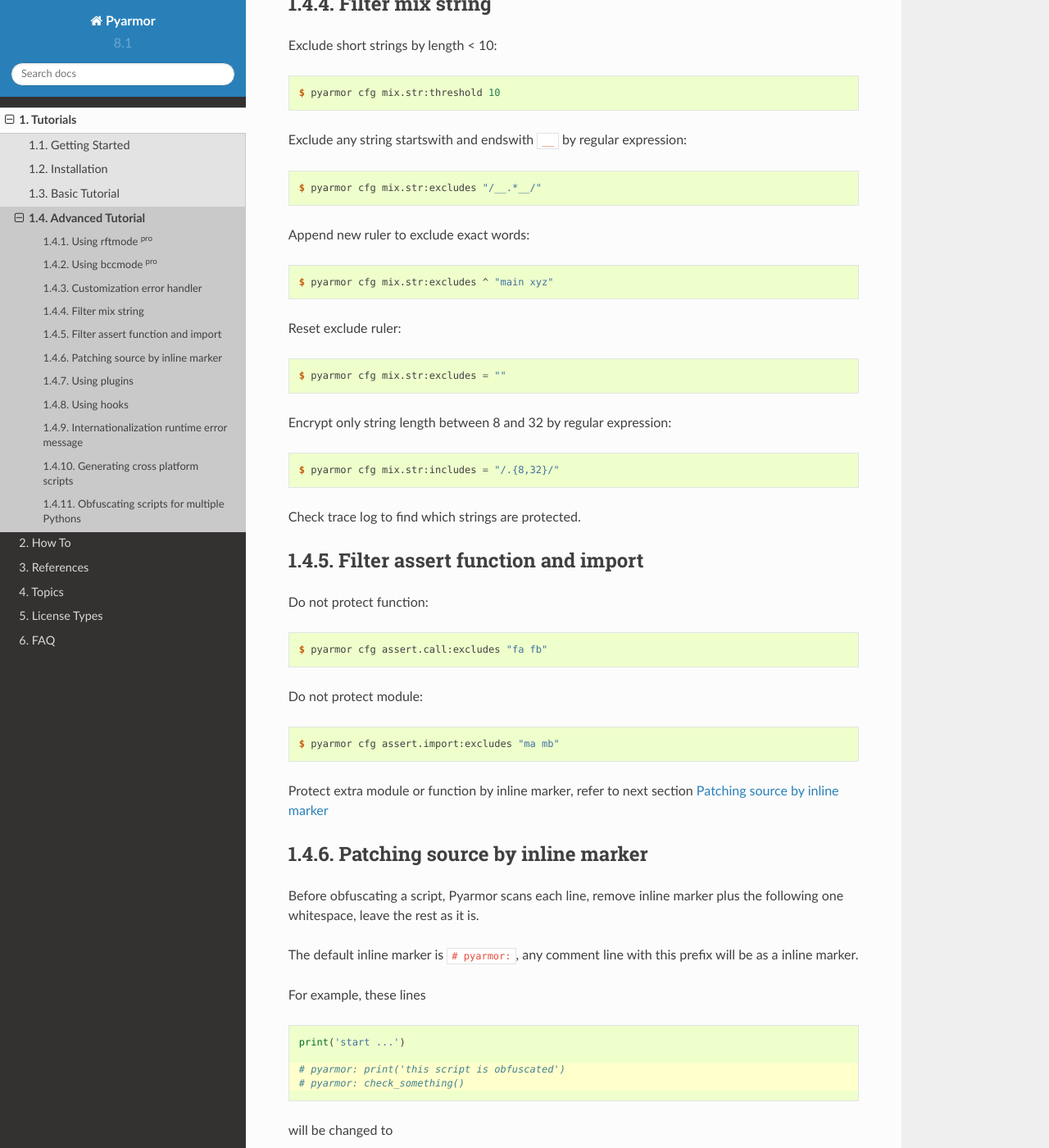
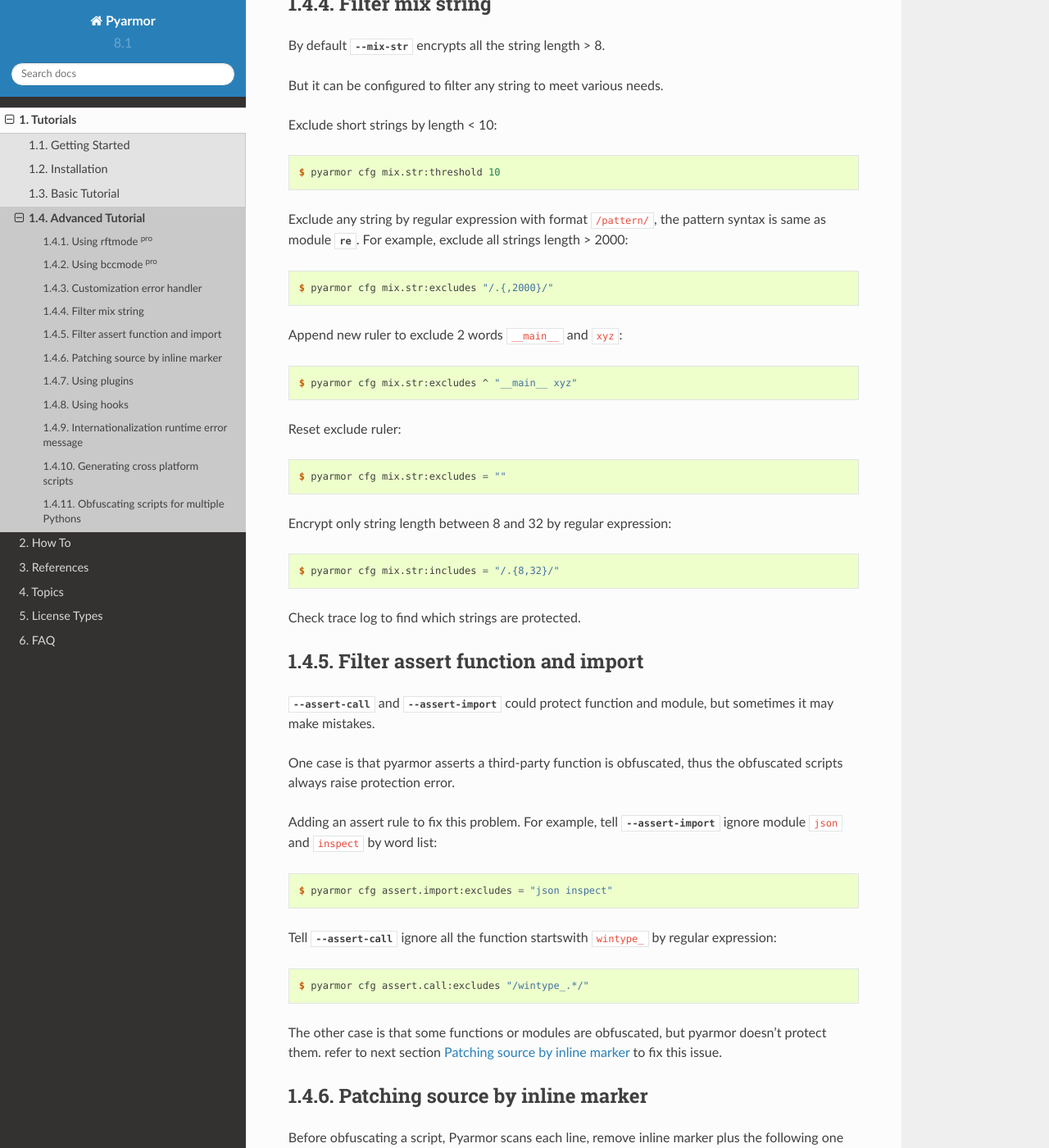
Before and after one commit to dashingsoft/pyarmor, a Sphinx documentation site: the page built from docs/tutorial/advanced.rst, in a window 1280 px wide and 1400 px high, scrolled down 6032 px. Shown: the whole window at 82% size. Built offline with Sphinx 7.4.7 and the Read the Docs theme 2.0.0, drawn with Linux system fonts in a browser that asks for light colours; some of the changed text lies outside the part shown.

Commit message:
Refine doc

```diff
--- a/docs/tutorial/advanced.rst
+++ b/docs/tutorial/advanced.rst
@@ -240,17 +240,21 @@
 Filter mix string
 =================
 
+By default :option:`--mix-str` encrypts all the string length > 8.
+
+But it can be configured to filter any string to meet various needs.
+
 Exclude short strings by length < 10::
 
     $ pyarmor cfg mix.str:threshold 10
 
-Exclude any string startswith and endswith ``__`` by regular expression::
+Exclude any string by regular expression with format ``/pattern/``, the pattern syntax is same as module :mod:`re`. For example, exclude all strings length > 2000::
 
-    $ pyarmor cfg mix.str:excludes "/__.*__/"
+    $ pyarmor cfg mix.str:excludes "/.{,2000}/"
 
-Append new ruler to exclude exact words::
+Append new ruler to exclude 2 words ``__main__`` and ``xyz``::
 
-    $ pyarmor cfg mix.str:excludes ^ "main xyz"
+    $ pyarmor cfg mix.str:excludes ^ "__main__ xyz"
 
 Reset exclude ruler::
 
@@ -265,15 +269,19 @@
 Filter assert function and import
 =================================
 
-Do not protect function::
+:option:`--assert-call` and :option:`--assert-import` could protect function and module, but sometimes it may make mistakes.
 
-    $ pyarmor cfg assert.call:excludes "fa fb"
+One case is that pyarmor asserts a third-party function is obfuscated, thus the obfuscated scripts always raise protection error.
 
-Do not protect module::
+Adding an assert rule to fix this problem. For example, tell :option:`--assert-import` ignore module ``json`` and ``inspect`` by word list::
 
-    $ pyarmor cfg assert.import:excludes "ma mb"
+    $ pyarmor cfg assert.import:excludes = "json inspect"
 
-Protect extra module or function by inline marker, refer to next section `Patching source by inline marker`_
+Tell :option:`--assert-call` ignore all the function startswith ``wintype_`` by regular expression::
+
+    $ pyarmor cfg assert.call:excludes "/wintype_.*/"
+
+The other case is that some functions or modules are obfuscated, but pyarmor doesn't protect them. refer to next section `Patching source by inline marker`_ to fix this issue.
 
 Patching source by inline marker
 ================================
```
Also changed, not shown: other parts of docs/tutorial/advanced.rst (+2 -4 lines).
